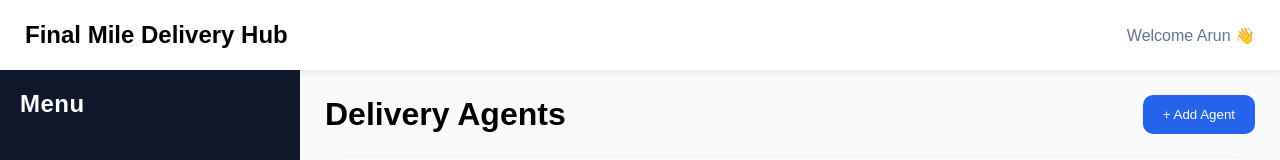
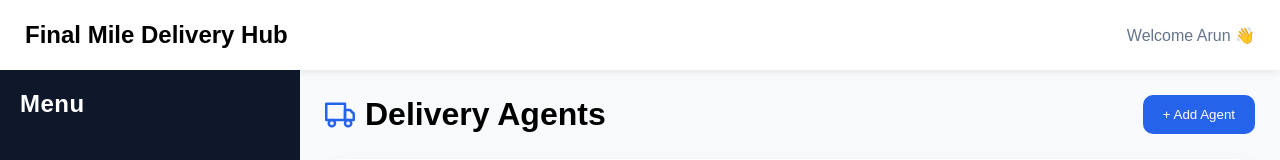
Before and after one commit to arun-mahendran/Inventory-System, a React app in the folder frontend/: page /delivery-agents in a window 1280 px wide. Shown: the top 160 px of the page. Built offline with nearby package versions, Linux system fonts and the light colour scheme; no server answers; the HTML template or start-up script is replaced by a standard one.

Commit message:
Final Commit

```diff
--- a/frontend/src/pages/Customers.jsx
+++ b/frontend/src/pages/Customers.jsx
@@ -6,6 +6,7 @@ import Navbar from "../components/Navbar";
 import Sidebar from "../components/Sidebar";
 import PageContainer from "../components/PageContainer";
 import { useNavigate } from "react-router-dom";
+import { FiUsers } from "react-icons/fi";
 
 function Customers() {
 
@@ -91,9 +92,21 @@ function Customers() {
                         }}
                     >
 
-                        <h1>
-                            Customers
-                        </h1>
+                        <div
+                            style={{
+                                display: "flex",
+                                alignItems: "center",
+                                gap: "10px"
+                            }}
+                        >
+                            <FiUsers
+                                size={30}
+                                color="#2563eb"
+                            />
+
+                            <h1>Customers</h1>
+
+                        </div>
 
                         <button
                             onClick={() =>
--- a/frontend/src/pages/DeliveryAgents.jsx
+++ b/frontend/src/pages/DeliveryAgents.jsx
@@ -6,6 +6,7 @@ import Navbar from "../components/Navbar";
 import Sidebar from "../components/Sidebar";
 import PageContainer from "../components/PageContainer";
 import { useNavigate } from "react-router-dom";
+import { FiTruck } from "react-icons/fi";
 
 function DeliveryAgents() {
 
@@ -63,9 +64,21 @@ function DeliveryAgents() {
                             marginBottom: "25px"
                         }}
                     >
-                        <h1>
-                            Delivery Agents
-                        </h1>
+                        <div
+                            style={{
+                                display: "flex",
+                                alignItems: "center",
+                                gap: "10px"
+                            }}
+                        >
+                            <FiTruck
+                                size={30}
+                                color="#2563eb"
+                            />
+
+                            <h1>Delivery Agents</h1>
+
+                        </div>
 
                         <button
                             onClick={() =>
--- a/frontend/src/pages/Parcels.jsx
+++ b/frontend/src/pages/Parcels.jsx
@@ -11,6 +11,7 @@ import Navbar from "../components/Navbar";
 import Sidebar from "../components/Sidebar";
 import PageContainer from "../components/PageContainer";
 import { HiOutlineAdjustmentsHorizontal } from "react-icons/hi2";
+import { FiPackage } from "react-icons/fi";
 
 function Parcels() {
 
@@ -298,9 +299,21 @@ const filters = [
                         }}
                     >
 
-                        <h1>
-                            Parcels
-                        </h1>
+                        <div
+                            style={{
+                                display: "flex",
+                                alignItems: "center",
+                                gap: "10px"
+                            }}
+                        >
+                            <FiPackage
+                                size={30}
+                                color="#2563eb"
+                            />
+
+                            <h1>Parcels</h1>
+
+                        </div>
 
                         {
                             errorMessage && (
```
